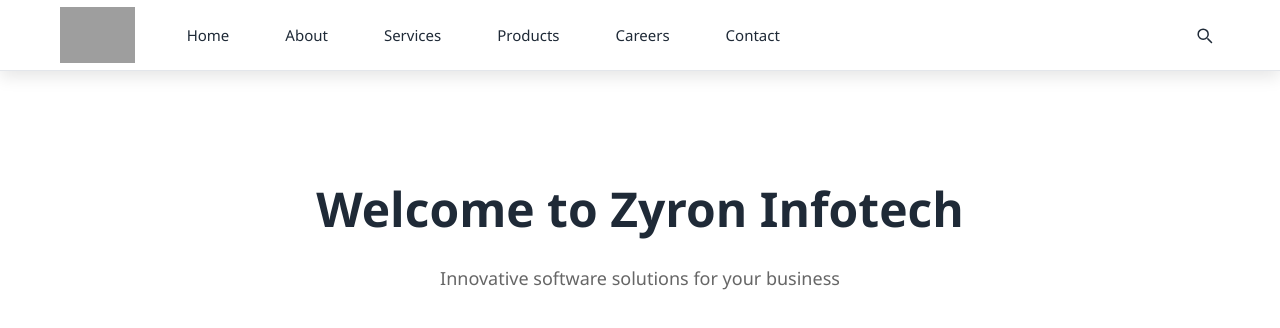
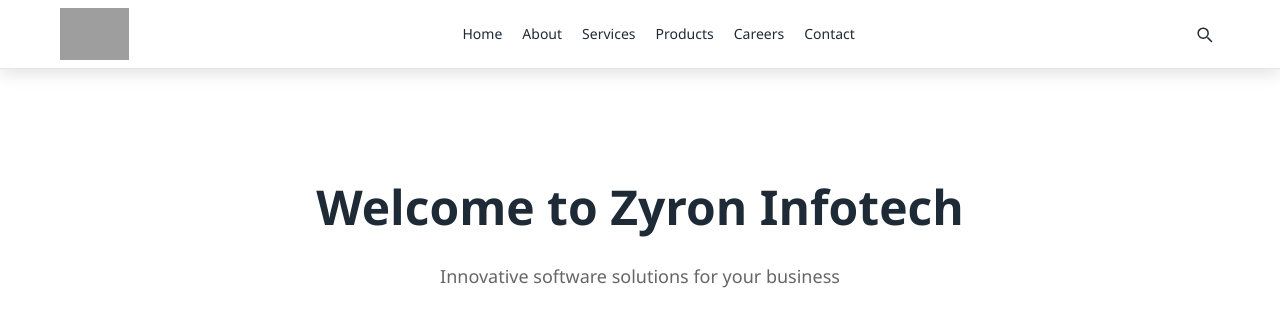
Before and after one commit to shoaib111129/tech, a website: page index.html in a window 1280 px wide. Drawn offline with Linux system fonts and the light colour scheme; grey boxes are pictures that could not be loaded.

Commit message:
update style.css

```diff
--- a/style.css
+++ b/style.css
@@ -38,7 +38,7 @@ body {
 	display: flex;
 	align-items: center;
 	justify-content: space-between;
-	height: 70px;
+	height: 68px;
 }
 
 .header-controls {
@@ -59,13 +59,11 @@ body {
 }
 
 .logo:hover {
-	opacity: 1;
-	transform: scale(1.08);
-	filter: drop-shadow(0 8px 18px rgba(30, 58, 138, 0.25));
+	opacity: 0.8;
 }
 
 .logo-img {
-	height: 56px;
+	height: 52px;
 	width: auto;
 	max-width: 280px;
 	object-fit: contain;
@@ -77,44 +75,29 @@ body {
 .nav {
 	display: flex;
 	align-items: center;
-	gap: 32px;
+	gap: 20px;
 	flex: 1;
-	margin: 0 40px;
+	margin: 0 30px;
+	justify-content: center;
 }
 
 .nav-link {
 	text-decoration: none;
 	color: #1f2a37;
-	font-weight: 500;
-	font-size: 15px;
-	padding: 8px 12px;
+	font-weight: 400;
+	font-size: 14px;
+	padding: 6px 0;
 	position: relative;
-	transition: color 0.3s ease, background 0.3s ease, border-radius 0.3s ease;
-	border-radius: 4px;
+	transition: color 0.2s ease;
+	border-radius: 0;
 }
 
 .nav-link::after {
-	content: '';
-	position: absolute;
-	bottom: 0;
-	left: 0;
-	width: 0;
-	height: 2px;
-	background: #0b74de;
-	transition: width 0.3s ease;
+	display: none;
 }
 
 .nav-link:hover {
-	color: #0b74de;
-	background: rgba(11, 116, 222, 0.08);
-}
-
-.nav-link:hover::after {
-	width: 100%;
-}
-
-.nav-link:active {
-	background: rgba(11, 116, 222, 0.12);
+	color: #666;
 }
 
 /* CTA BUTTON (DESKTOP ONLY) */
@@ -213,7 +196,7 @@ body {
    ============================================ */
 @media (max-width: 768px) {
 	.header-container {
-		height: 65px;
+		height: 64px;
 		padding: 0 14px;
 	}
 
@@ -249,10 +232,10 @@ body {
 	/* MOBILE NAVIGATION DRAWER (RIGHT SIDE) */
 		.nav {
 		position: fixed;
-		top: 65px;
+		top: 64px;
 		right: 0;
 		width: min(85vw, 320px);
-		height: calc(100vh - 65px);
+		height: calc(100vh - 64px);
 		background: #ffffff;
 		flex-direction: column;
 		gap: 0;
@@ -272,9 +255,9 @@ body {
 	.nav-link {
 		display: block;
 		width: 100%;
-		padding: 12px 20px;
+		padding: 14px 20px;
 		border-bottom: 1px solid #f0f0f0;
-		font-size: 16px;
+		font-size: 15px;
 		transition: background 0.2s ease;
 	}
 
@@ -283,8 +266,8 @@ body {
 	}
 
 	.nav-link:hover {
-		background: #f5f6f8;
-		color: #0b74de;
+		background: #f9f9f9;
+		color: #1f2a37;
 	}
 
 	.nav-link:last-child {
```
